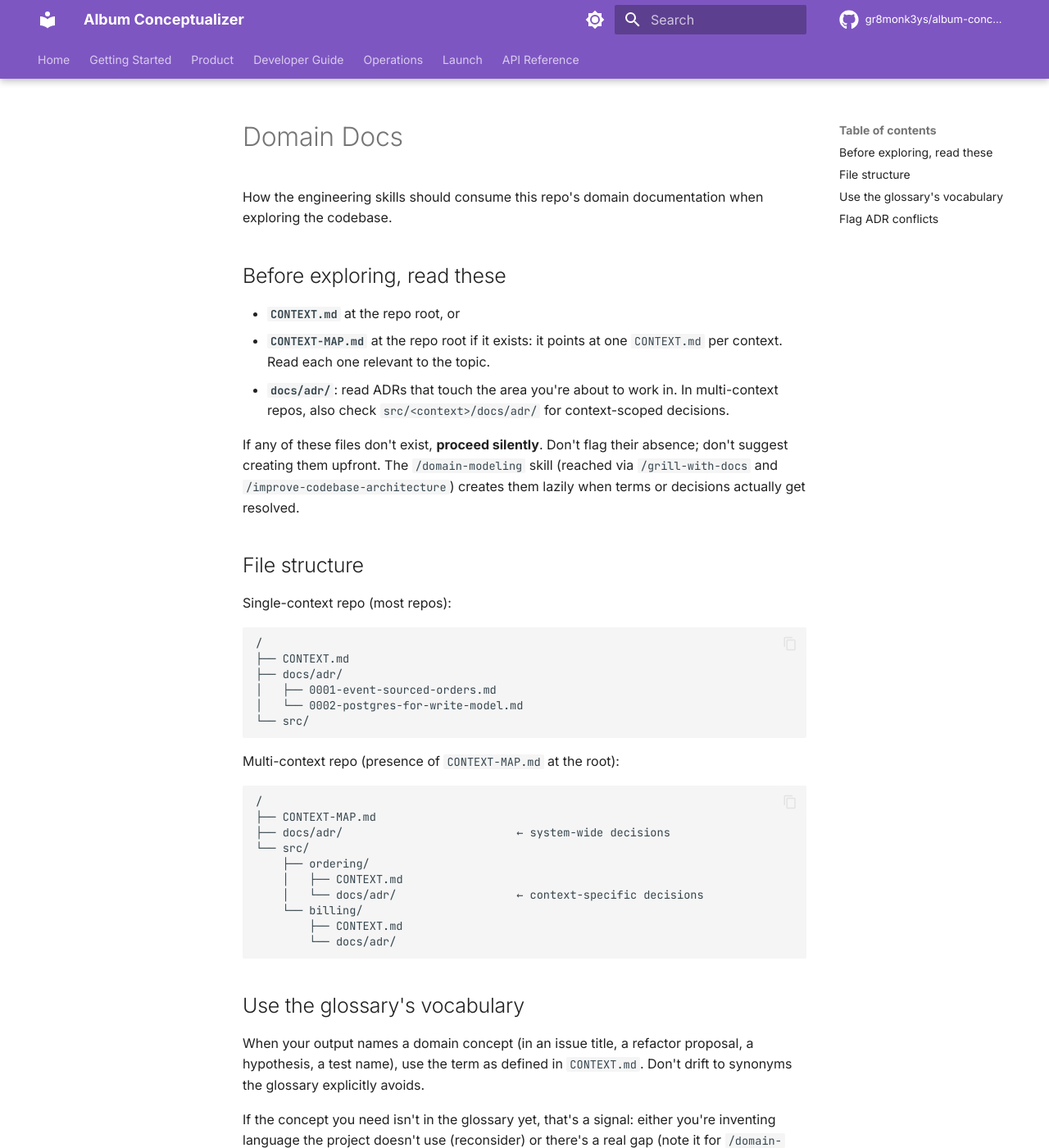
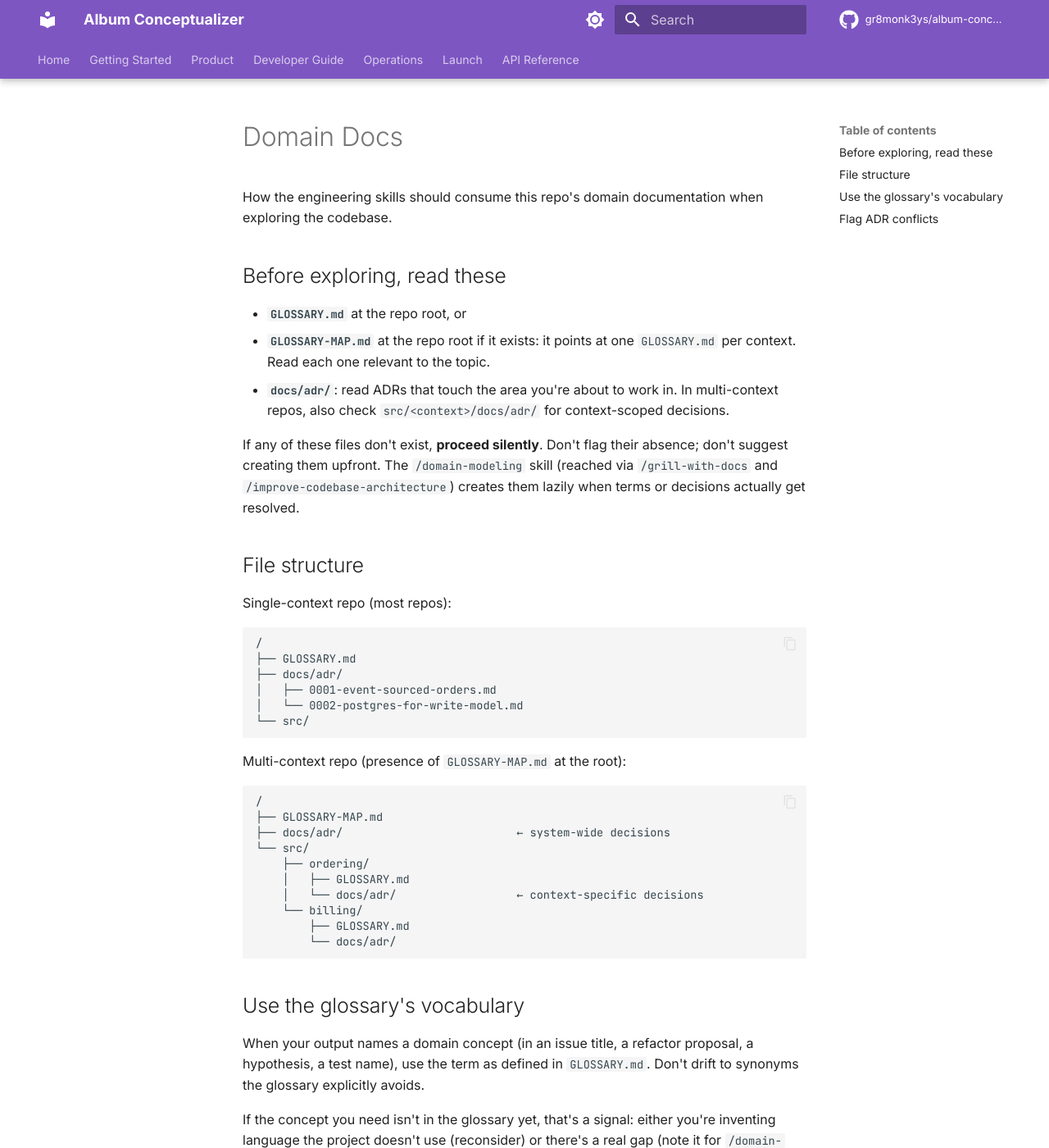
Before and after one commit to gr8monk3ys/album-conceptualizer, an MkDocs documentation site: the page built from docs/agents/domain.md, in a window 1280 px wide and 1400 px high. Shown: the whole window at 82% size. Built offline with MkDocs 1.6.1 and Material for MkDocs 9.7.7, drawn with Linux system fonts in a browser that asks for light colours; comment, search, counter and statistics services are not loaded.

Commit message:
chore: update engineering-skills config to current setup
Run setup-matt-pocock-skills (mattpocock-skills 1.2.3) with its recommended
answers: GitHub issue tracker, default triage labels, single-context
domain docs.

Co-Authored-By: Claude Opus 5.5 <noreply@anthropic.com>

````diff
--- a/docs/agents/domain.md
+++ b/docs/agents/domain.md
@@ -4,8 +4,8 @@ How the engineering skills should consume this repo's domain documentation when
 
 ## Before exploring, read these
 
-- **`CONTEXT.md`** at the repo root, or
-- **`CONTEXT-MAP.md`** at the repo root if it exists: it points at one `CONTEXT.md` per context. Read each one relevant to the topic.
+- **`GLOSSARY.md`** at the repo root, or
+- **`GLOSSARY-MAP.md`** at the repo root if it exists: it points at one `GLOSSARY.md` per context. Read each one relevant to the topic.
 - **`docs/adr/`**: read ADRs that touch the area you're about to work in. In multi-context repos, also check `src/<context>/docs/adr/` for context-scoped decisions.
 
 If any of these files don't exist, **proceed silently**. Don't flag their absence; don't suggest creating them upfront. The `/domain-modeling` skill (reached via `/grill-with-docs` and `/improve-codebase-architecture`) creates them lazily when terms or decisions actually get resolved.
@@ -16,31 +16,31 @@ Single-context repo (most repos):
 
 ```
 /
-├── CONTEXT.md
+├── GLOSSARY.md
 ├── docs/adr/
 │   ├── 0001-event-sourced-orders.md
 │   └── 0002-postgres-for-write-model.md
 └── src/
 ```
 
-Multi-context repo (presence of `CONTEXT-MAP.md` at the root):
+Multi-context repo (presence of `GLOSSARY-MAP.md` at the root):
 
 ```
 /
-├── CONTEXT-MAP.md
+├── GLOSSARY-MAP.md
 ├── docs/adr/                          ← system-wide decisions
 └── src/
     ├── ordering/
-    │   ├── CONTEXT.md
+    │   ├── GLOSSARY.md
     │   └── docs/adr/                  ← context-specific decisions
     └── billing/
-        ├── CONTEXT.md
+        ├── GLOSSARY.md
         └── docs/adr/
 ```
 
 ## Use the glossary's vocabulary
 
-When your output names a domain concept (in an issue title, a refactor proposal, a hypothesis, a test name), use the term as defined in `CONTEXT.md`. Don't drift to synonyms the glossary explicitly avoids.
+When your output names a domain concept (in an issue title, a refactor proposal, a hypothesis, a test name), use the term as defined in `GLOSSARY.md`. Don't drift to synonyms the glossary explicitly avoids.
 
 If the concept you need isn't in the glossary yet, that's a signal: either you're inventing language the project doesn't use (reconsider) or there's a real gap (note it for `/domain-modeling`).
 
````
Also changed, not shown: CLAUDE.md (+1 -1 lines), GLOSSARY.md (renamed from CONTEXT.md).
